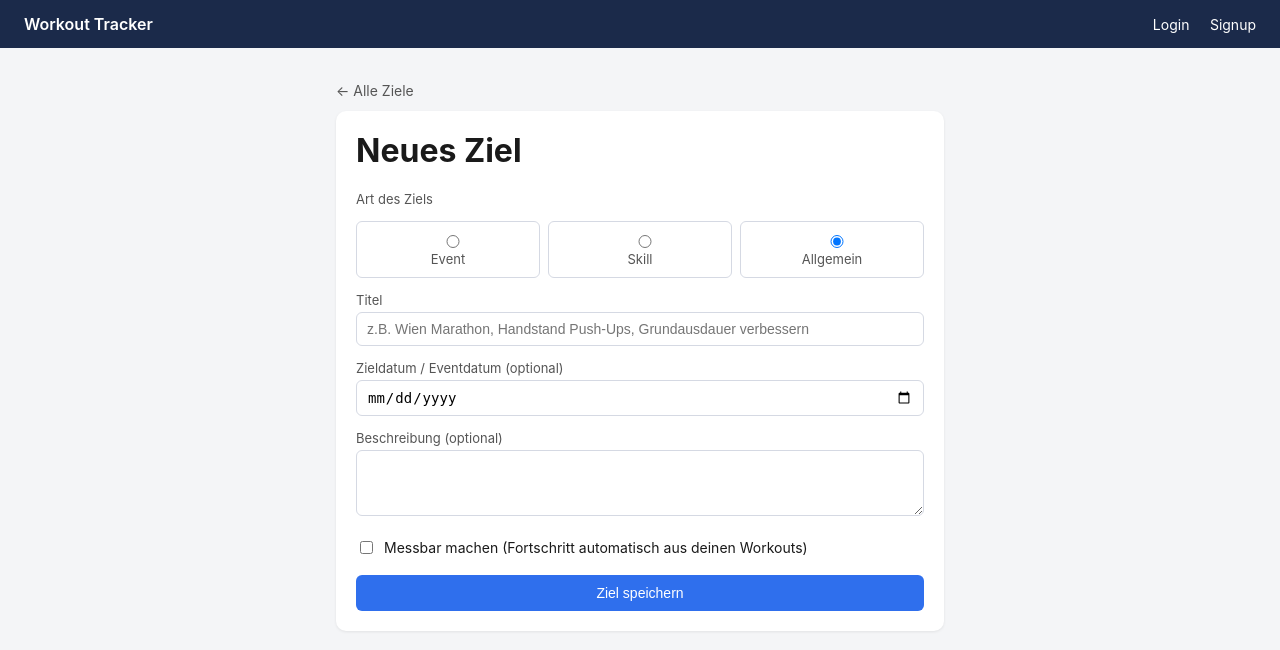
After one commit to schlaggo/WorkoutTracker, a Flask app: template templates/goal_form.html in a window 1280 px wide. The commit adds this page. Shown: the top 650 px of the page. Run offline with Flask 3, Linux system fonts and the light colour scheme; the template is opened without the code that fills it, so the values that code supplies are empty.

Commit message:
Ziele mal hinzugefügt.

```diff
--- a/app.py
+++ b/app.py
@@ -483,6 +483,192 @@ def delete_workout(workout_id):
     return redirect(url_for("workouts_list"))
 
 
+# ------------------------------------------------------------
+# Ziele (Goals): Liste, Detailansicht, Anlegen, Bearbeiten, Löschen
+# ------------------------------------------------------------
+GOAL_TYPES = {"event": "Event", "skill": "Skill", "general": "Allgemein"}
+GOAL_STATUS = {"active": "Aktiv", "achieved": "Erreicht", "abandoned": "Verworfen"}
+
+GOAL_SELECT = (
+    "id, title, goal_type, description, target_date, target_value, status, created_at, "
+    "metric_definition_id, exercise_id, metric_definitions(key, label, unit), exercises(name)"
+)
+
+
+@app.context_processor
+def goal_labels():
+    """Macht GOAL_TYPES und GOAL_STATUS in allen Templates verfügbar."""
+    return {"GOAL_TYPES": GOAL_TYPES, "GOAL_STATUS": GOAL_STATUS}
+
+
+def load_all_workouts(client):
+    rows = client.table("workouts").select(WORKOUT_SELECT).order("date").execute()
+    return [build_workout(r) for r in rows.data]
+
+
+def goal_progress(goal, workouts):
+    """Bester erreichter Wert für ein messbares Ziel + Fortschritt in Prozent.
+
+    Sucht in allen Workouts (optional nur in der gewählten Übung) den besten Wert
+    der Metrik. Bei Dauer ist weniger besser, bei allem anderen mehr.
+    Rückgabe: None (nicht messbar) oder {best, target, percent, reached}
+    """
+    metric = goal.get("metric_definitions")
+    if not metric or goal.get("target_value") is None:
+        return None
+
+    key = metric["key"]
+    values = []
+    for w in workouts:
+        for e in w["entries"]:
+            if goal["exercise_id"] and e["exercise_id"] != goal["exercise_id"]:
+                continue
+            values += [s[key] for s in e["sets"] if key in s]
+            if key in e["endurance"]:
+                values.append(e["endurance"][key])
+
+    target = float(goal["target_value"])
+    if not values:
+        return {"best": None, "target": target, "percent": 0, "reached": False}
+
+    lower_is_better = key == "duration_s"
+    best = min(values) if lower_is_better else max(values)
+    ratio = (target / best if best else 0) if lower_is_better else best / target
+    return {
+        "best": best,
+        "target": target,
+        "percent": round(min(ratio, 1) * 100),
+        "reached": ratio >= 1,
+    }
+
+
+def enrich_goal(goal, workouts):
+    """Ergänzt ein Ziel um Fortschritt und verbleibende Tage."""
+    goal["progress"] = goal_progress(goal, workouts)
+    goal["target_day"] = date.fromisoformat(goal["target_date"]) if goal.get("target_date") else None
+    goal["days_left"] = (goal["target_day"] - date.today()).days if goal["target_day"] else None
+    return goal
+
+
+def parse_goal_form(form):
+    """Liest das Ziel-Formular. Rückgabe: (daten_für_db, fehlermeldung)"""
+    row = {
+        "title": form.get("title", "").strip(),
+        "goal_type": form.get("goal_type", "general"),
+        "description": form.get("description", "").strip() or None,
+        "target_date": form.get("target_date") or None,
+        "status": form.get("status", "active"),
+        "metric_definition_id": None,
+        "exercise_id": None,
+        "target_value": None,
+    }
+    if not row["title"]:
+        return None, "Bitte einen Titel eingeben."
+    if row["goal_type"] not in GOAL_TYPES or row["status"] not in GOAL_STATUS:
+        return None, "Ungültige Auswahl."
+
+    if form.get("measurable"):  # optional: Ziel an Metrik + Zielwert koppeln
+        try:
+            row["target_value"] = to_float(form.get("target_value"))
+        except ValueError:
+            return None, "Der Zielwert muss eine Zahl sein."
+        row["metric_definition_id"] = int(form.get("metric_definition_id") or 0) or None
+        row["exercise_id"] = form.get("exercise_id") or None
+        if not row["metric_definition_id"] or row["target_value"] is None:
+            return None, "Für ein messbares Ziel brauchst du Metrik und Zielwert."
+    return row, None
+
+
+def render_goal_form(client, goal):
+    metrics = client.table("metric_definitions").select("id, label, unit, key").order("id").execute().data
+    return render_template(
+        "goal_form.html",
+        goal=goal,
+        metrics=[m for m in metrics if m["key"] != "rpe"],
+        exercises=load_exercises(client),
+    )
+
+
+@app.route("/goals")
+@login_required
+def goals_list():
+    client = current_client()
+    workouts = load_all_workouts(client)
+    goals = client.table("goals").select(GOAL_SELECT).order("created_at", desc=True).execute().data
+    goals = [enrich_goal(g, workouts) for g in goals]
+    return render_template(
+        "goals.html",
+        active=[g for g in goals if g["status"] == "active"],
+        finished=[g for g in goals if g["status"] != "active"],
+    )
+
+
+@app.route("/goals/new", methods=["GET", "POST"])
+@login_required
+def new_goal():
+    client = current_client()
+    if request.method == "POST":
+        row, error = parse_goal_form(request.form)
+        if error:
+            flash(error, "error")
+        else:
+            row["user_id"] = session["user_id"]
+            created = client.table("goals").insert(row).execute()
+            flash("Ziel gespeichert.", "success")
+            return redirect(url_for("goal_detail", goal_id=created.data[0]["id"]))
+    return render_goal_form(client, goal=None)
+
+
+@app.route("/goals/<goal_id>")
+@login_required
+def goal_detail(goal_id):
+    client = current_client()
+    rows = client.table("goals").select(GOAL_SELECT).eq("id", goal_id).execute()
+    if not rows.data:
+        flash("Ziel nicht gefunden.", "error")
+        return redirect(url_for("goals_list"))
+    return render_template("goal_detail.html", g=enrich_goal(rows.data[0], load_all_workouts(client)))
+
+
+@app.route("/goals/<goal_id>/edit", methods=["GET", "POST"])
+@login_required
+def edit_goal(goal_id):
+    client = current_client()
+    rows = client.table("goals").select(GOAL_SELECT).eq("id", goal_id).execute()
+    if not rows.data:
+        flash("Ziel nicht gefunden.", "error")
+        return redirect(url_for("goals_list"))
+
+    if request.method == "POST":
+        row, error = parse_goal_form(request.form)
+        if error:
+            flash(error, "error")
+        else:
+            client.table("goals").update(row).eq("id", goal_id).execute()
+            flash("Änderungen gespeichert.", "success")
+            return redirect(url_for("goal_detail", goal_id=goal_id))
+    return render_goal_form(client, goal=rows.data[0])
+
+
+@app.route("/goals/<goal_id>/status", methods=["POST"])
+@login_required
+def goal_status(goal_id):
+    status = request.form.get("status")
+    if status in GOAL_STATUS:
+        current_client().table("goals").update({"status": status}).eq("id", goal_id).execute()
+        flash(f"Ziel ist jetzt: {GOAL_STATUS[status]}.", "success")
+    return redirect(url_for("goal_detail", goal_id=goal_id))
+
+
+@app.route("/goals/<goal_id>/delete", methods=["POST"])
+@login_required
+def delete_goal(goal_id):
+    current_client().table("goals").delete().eq("id", goal_id).execute()
+    flash("Ziel gelöscht.", "success")
+    return redirect(url_for("goals_list"))
+
+
+
 
 
 if __name__ == "__main__":
--- a/static/style.css
+++ b/static/style.css
@@ -100,3 +100,19 @@ button.danger:hover { background: #fcebeb; }
 
 /*----------------------Bearbeiten Button in der Detailansicht-------------------------*/
 .edit-btn{display: block; text-align: center; margin: 4px 0 10px; }
+
+
+
+/* ---------- Ziele ---------- */
+.progress {
+  display: block; width: 100%; height: 8px; margin-top: 8px;
+  border: none; border-radius: 99px; overflow: hidden;
+  background: #e6e9f0; -webkit-appearance: none; appearance: none;
+}
+.progress::-webkit-progress-bar { background: #e6e9f0; border-radius: 99px; }
+.progress::-webkit-progress-value { background: #2f6fed; border-radius: 99px; }
+.progress::-moz-progress-bar { background: #2f6fed; border-radius: 99px; }
+.tag.goal-event { background: #fdf1d8; color: #7a4b00; }
+.tag.goal-skill { background: #efe7fb; color: #4b2a85; }
+.checkbox-row { display: flex !important; align-items: center; gap: 8px; margin-top: 18px !important; color: #1a1a1a !important; font-size: 14px !important; }
+.checkbox-row input { width: auto; }
--- a/templates/base.html
+++ b/templates/base.html
@@ -13,7 +13,7 @@
       {% if session.get('user_id') %}
         <a href="{{ url_for('dashboard') }}">Dashboard</a>
         <a href="{{ url_for('workouts_list') }}">Workouts</a>
-        <a href="{{ url_for('new_workout') }}">+ Workout</a>
+        <a href="{{ url_for('goals_list') }}">Goals</a>
         <a href="{{ url_for('logout') }}">Logout</a>
       {% else %}
         <a href="{{ url_for('login') }}">Login</a>
--- /dev/null
+++ b/templates/goal_form.html
@@ -0,0 +1,87 @@
+{% extends "base.html" %}
+{% block title %}{{ 'Ziel bearbeiten' if goal else 'Neues Ziel' }}{% endblock %}
+{% block content %}
+
+{% if goal %}
+  <a class="back-link" href="{{ url_for('goal_detail', goal_id=goal.id) }}">← Zurück zum Ziel</a>
+{% else %}
+  <a class="back-link" href="{{ url_for('goals_list') }}">← Alle Ziele</a>
+{% endif %}
+
+{# g = bestehendes Ziel beim Bearbeiten, sonst leere Standardwerte #}
+{% set g = goal or {'goal_type': 'general', 'status': 'active'} %}
+
+<div class="card">
+  <h1>{{ 'Ziel bearbeiten' if goal else 'Neues Ziel' }}</h1>
+  <form method="post">
+
+    <label>Art des Ziels</label>
+    <div class="toggle-group">
+      {% for key, label in GOAL_TYPES.items() %}
+        <label><input type="radio" name="goal_type" value="{{ key }}" {{ 'checked' if g.goal_type == key }}> {{ label }}</label>
+      {% endfor %}
+    </div>
+
+    <label for="title">Titel</label>
+    <input type="text" name="title" id="title" required value="{{ g.title or '' }}"
+           placeholder="z.B. Wien Marathon, Handstand Push-Ups, Grundausdauer verbessern">
+
+    <label for="target_date">Zieldatum / Eventdatum (optional)</label>
+    <input type="date" name="target_date" id="target_date" value="{{ g.target_date or '' }}">
+
+    <label for="description">Beschreibung (optional)</label>
+    <textarea name="description" id="description" rows="3">{{ g.description or '' }}</textarea>
+
+    <label class="checkbox-row">
+      <input type="checkbox" name="measurable" id="measurable" value="1" {{ 'checked' if g.metric_definition_id }}>
+      Messbar machen (Fortschritt automatisch aus deinen Workouts)
+    </label>
+
+    <div id="measure-fields" {{ '' if g.metric_definition_id else 'hidden' }}>
+      <label for="metric">Metrik</label>
+      <select name="metric_definition_id" id="metric">
+        <option value="">-- Metrik wählen --</option>
+        {% for m in metrics %}
+          <option value="{{ m.id }}" {{ 'selected' if g.metric_definition_id == m.id }}>{{ m.label }}{% if m.unit %} ({{ m.unit }}){% endif %}</option>
+        {% endfor %}
+      </select>
+
+      <label for="exercise">Übung (optional)</label>
+      <select name="exercise_id" id="exercise">
+        <option value="">-- alle Übungen --</option>
+        {% for ex in exercises %}
+          <option value="{{ ex.id }}" {{ 'selected' if g.exercise_id == ex.id }}>{{ ex.name }}</option>
+        {% endfor %}
+      </select>
+
+      <label for="target_value">Zielwert</label>
+      <input type="text" inputmode="decimal" name="target_value" id="target_value"
+             value="{{ g.target_value|num(2) if g.target_value is not none and g.target_value is defined else '' }}"
+             placeholder="z.B. 100">
+      <p class="muted">Beispiel: Bankdrücken · Gewicht · 100 &nbsp;|&nbsp; Laufen · Distanz · 42,2</p>
+    </div>
+
+    {% if goal %}
+      <label>Status</label>
+      <div class="toggle-group">
+        {% for key, label in GOAL_STATUS.items() %}
+          <label><input type="radio" name="status" value="{{ key }}" {{ 'checked' if g.status == key }}> {{ label }}</label>
+        {% endfor %}
+      </div>
+    {% endif %}
+
+    <button type="submit" style="display:block;width:100%;">
+      {{ 'Änderungen speichern' if goal else 'Ziel speichern' }}
+    </button>
+  </form>
+</div>
+
+<script>
+// "Messbar machen" blendet die Felder für Metrik, Übung und Zielwert ein/aus
+const measurable = document.getElementById('measurable');
+measurable.addEventListener('change', () => {
+  document.getElementById('measure-fields').hidden = !measurable.checked;
+});
+</script>
+
+{% endblock %}
```
Also changed, not shown: templates/goal_detail.html (added, +61 -0 lines), templates/goals.html (added, +56 -0 lines).
